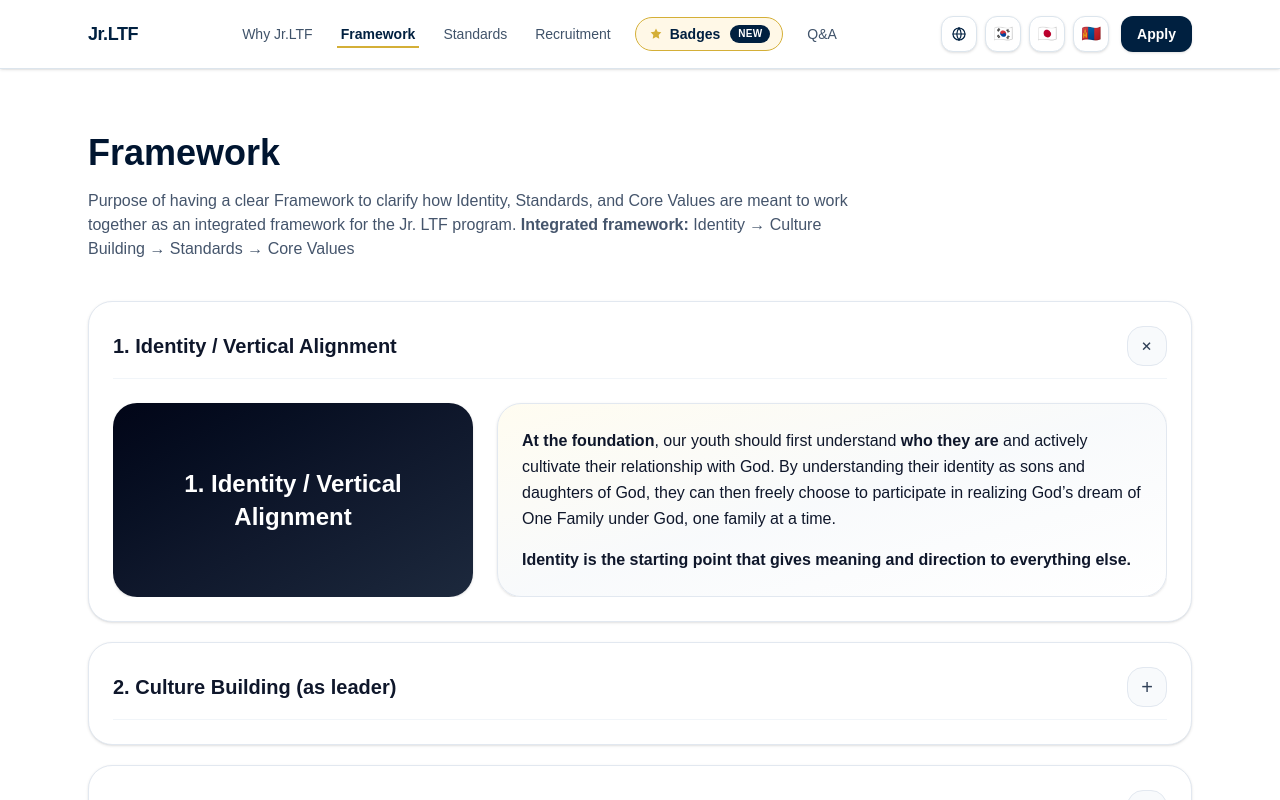
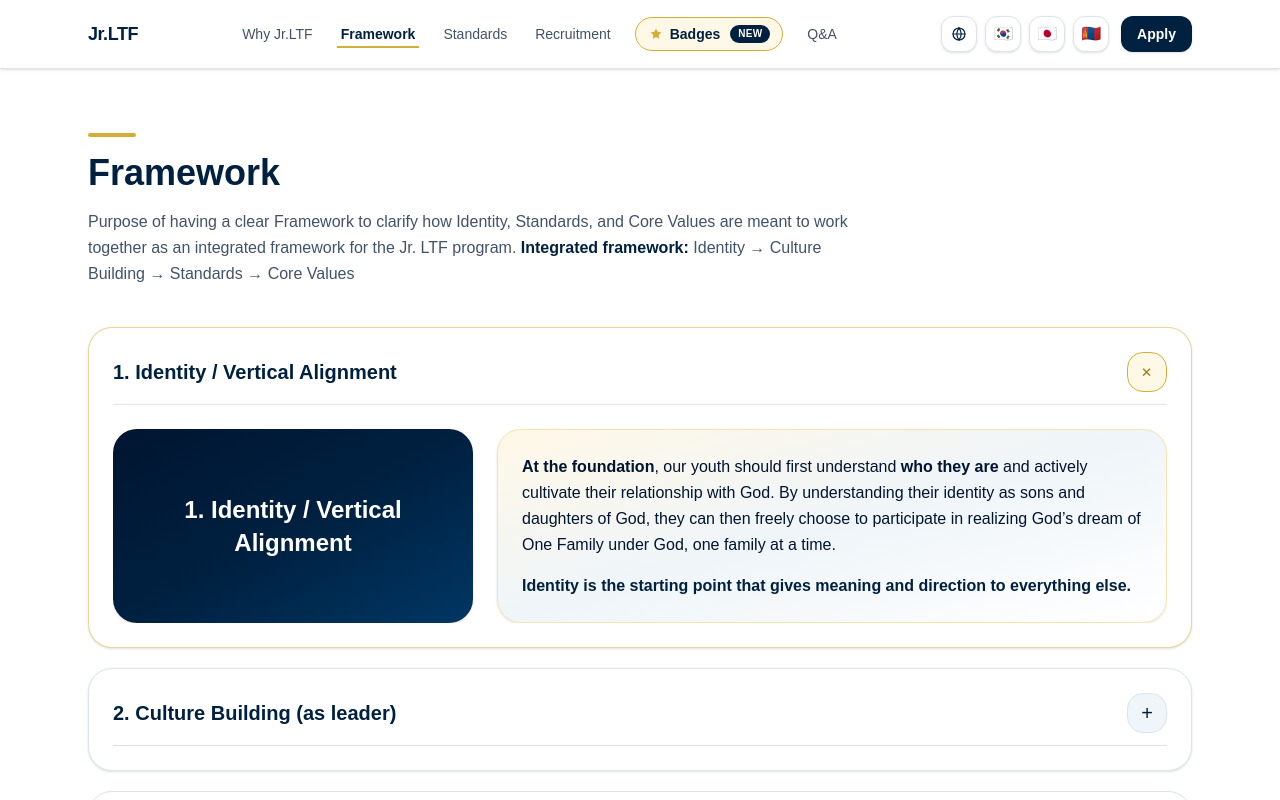
Before and after one commit to nyamkadorj/jrltf-site, a Next.js app: page /framework in a window 1280 px wide. Shown: the top 800 px of the page. Built offline with nearby package versions, Linux system fonts and the light colour scheme.

Commit message:
Update Jr.LTF Framework colors

```diff
--- a/src/app/framework/page.tsx
+++ b/src/app/framework/page.tsx
@@ -1,4 +1,4 @@
-// src/app/framework/page.tsx
+
 "use client";
 
 import React from "react";
@@ -43,9 +43,18 @@ const STANDARDS_LINKS = [
     label: "3. Self-Discipline (Self-mastery; cultivation of gratitude, humility)",
     href: "/standards#self-discipline-self-mastery",
   },
-  { label: "4. Growth through Challenge", href: "/standards#growth-through-challenge" },
-  { label: "5. Role Model / Excellence", href: "/standards#role-model-excellence" },
-  { label: "6. Parents’ Leadership role", href: "/standards#parents-leadership-role" },
+  {
+    label: "4. Growth through Challenge",
+    href: "/standards#growth-through-challenge",
+  },
+  {
+    label: "5. Role Model / Excellence",
+    href: "/standards#role-model-excellence",
+  },
+  {
+    label: "6. Parents’ Leadership role",
+    href: "/standards#parents-leadership-role",
+  },
 ];
 
 type CoreValue = {
@@ -97,19 +106,25 @@ export default function FrameworkPage() {
   const [openId, setOpenId] = React.useState<number>(1);
 
   return (
-    <div className="mx-auto max-w-6xl px-6 py-16">
+    <div className="mx-auto max-w-6xl px-6 py-16 text-[#001530]">
       {/* Header */}
       <motion.div {...inView(0)} className="max-w-3xl">
-        <h1 className="text-4xl font-bold">Framework</h1>
-        <p className="mt-4 text-slate-600">
+        <div className="mb-4 h-1 w-12 rounded-full bg-[#D4AF37]" />
+
+        <h1 className="text-4xl font-bold text-[#002040]">
+          Framework
+        </h1>
+
+        <p className="mt-4 leading-relaxed text-[#40536A]">
           Purpose of having a clear Framework to clarify how Identity, Standards, and Core Values are
           meant to work together as an integrated framework for the Jr. LTF program.{" "}
-          <b>Integrated framework:</b> Identity → Culture Building → Standards → Core Values
+          <b className="text-[#002040]">Integrated framework:</b>{" "}
+          Identity → Culture Building → Standards → Core Values
         </p>
       </motion.div>
 
       <div className="mt-10 space-y-5">
-        {/* 1 */}
+        {/* 1. Identity */}
         <FrameworkCard
           id={1}
           openId={openId}
@@ -119,21 +134,23 @@ export default function FrameworkPage() {
         >
           <div className="grid gap-6 lg:grid-cols-[360px_1fr]">
             <DarkBlock title={`1. Identity / Vertical\nAlignment`} />
+
             <AccentBlock>
-              <p className="leading-relaxed text-slate-900">
+              <p className="leading-relaxed text-[#001530]">
                 <b>At the foundation</b>, our youth should first understand <b>who they are</b> and
                 actively cultivate their relationship with God. By understanding their identity as
                 sons and daughters of God, they can then freely choose to participate in realizing
                 God’s dream of One Family under God, one family at a time.
               </p>
-              <p className="mt-4 font-semibold text-slate-900">
+
+              <p className="mt-4 font-semibold text-[#002040]">
                 Identity is the starting point that gives meaning and direction to everything else.
               </p>
             </AccentBlock>
           </div>
         </FrameworkCard>
 
-        {/* 2 */}
+        {/* 2. Culture Building */}
         <FrameworkCard
           id={2}
           openId={openId}
@@ -145,7 +162,7 @@ export default function FrameworkPage() {
             <DarkBlock title={`2. Culture Building\n(as leader)`} />
 
             <AccentBlock className="flex items-center justify-center text-center">
-              <p className="text-base font-medium leading-relaxed text-slate-900">
+              <p className="text-base font-medium leading-relaxed text-[#002040]">
                 As sons and daughters of God, we are actively{" "}
                 <b>participating in creating a shift in culture.</b>
               </p>
@@ -155,11 +172,13 @@ export default function FrameworkPage() {
               <WhitePill>
                 <b>A culture</b> where God is at the center
               </WhitePill>
+
               <WhitePill>
                 <b>A culture</b> where we are motivated to live for the sake of others{" "}
                 <b>(culture of heart)</b> and a culture of excellence (the driver to do and be our
                 best for heavenly father).
               </WhitePill>
+
               <WhitePill>
                 <b>A culture</b> where we are living to embody God’s truth, righteousness, goodness
                 and True Love in our everyday life.
@@ -168,7 +187,7 @@ export default function FrameworkPage() {
           </div>
         </FrameworkCard>
 
-        {/* 3 */}
+        {/* 3. Standards */}
         <FrameworkCard
           id={3}
           openId={openId}
@@ -180,11 +199,12 @@ export default function FrameworkPage() {
             <DarkBlock title="3. Standards" />
 
             <AccentBlock className="text-center">
-              <p className="leading-relaxed text-slate-900">
+              <p className="leading-relaxed text-[#001530]">
                 The Jr.LTF Program is <b>guided by clear standards</b> that support our youth in
                 growing <b>as true sons and daughters of God.</b>
               </p>
-              <p className="mt-4 leading-relaxed text-slate-900">
+
+              <p className="mt-4 leading-relaxed text-[#001530]">
                 These standards help them take ownership of God’s will and develop as leaders who
                 are prepared to bring positive transformation to society.
               </p>
@@ -200,7 +220,7 @@ export default function FrameworkPage() {
           </div>
         </FrameworkCard>
 
-        {/* 4 */}
+        {/* 4. Core Values Framework */}
         <FrameworkCard
           id={4}
           openId={openId}
@@ -212,28 +232,31 @@ export default function FrameworkPage() {
             <DarkBlock title={`4. Core Values\nFramework`} />
 
             <AccentBlock className="text-center">
-              <p className="leading-relaxed text-slate-900">
+              <p className="leading-relaxed text-[#001530]">
                 <b>The Core Values framework is a simple yet profound way</b> to live out these
                 standards on a daily basis.
               </p>
-              <p className="mt-4 leading-relaxed text-slate-900">
+
+              <p className="mt-4 leading-relaxed text-[#001530]">
                 The 4 core values—serve as the framework for both the education we provide
                 (cognitive &amp; experiential) and the culture of heart we seek to build.
               </p>
-              <p className="mt-4 leading-relaxed text-slate-900">
+
+              <p className="mt-4 leading-relaxed text-[#001530]">
                 <b>Through practicing these values</b>, our youth learn to become change-makers and
                 leaders who embody God’s ideal in their homes, schools, communities, and ultimately
                 in society.
               </p>
             </AccentBlock>
 
-            {/* ✅ RESIZE FOR WEB:
-                - Match the height of the right column to the left column visually
-                - Use an even 4-row layout on lg screens (fills space)
-                - Reduce padding a bit so everything fits “inside the big block” area */}
+            {/* Four evenly sized Core Value cards on desktop */}
             <div className="grid gap-2 lg:h-full lg:grid-rows-4">
               {CORE_VALUES.map((v) => (
-                <CoreValueHoverCard key={v.label} label={v.label} bullets={v.bullets} />
+                <CoreValueHoverCard
+                  key={v.label}
+                  label={v.label}
+                  bullets={v.bullets}
+                />
               ))}
             </div>
           </div>
@@ -243,7 +266,7 @@ export default function FrameworkPage() {
   );
 }
 
-/* ---------- Expandable Card ---------- */
+/* ---------------- Expandable Framework Card ---------------- */
 
 function FrameworkCard({
   id,
@@ -265,20 +288,30 @@ function FrameworkCard({
   return (
     <motion.section
       {...inView(delay)}
-      className="rounded-3xl border border-slate-200 bg-white p-6 shadow-sm"
+      className={`rounded-3xl border bg-white p-6 shadow-sm transition-colors duration-300 ${
+        isOpen
+          ? "border-[#D4AF37]/50"
+          : "border-[#DCE5ED] hover:border-[#D4AF37]/50"
+      }`}
     >
       <button
         type="button"
         onClick={() => setOpenId(isOpen ? 0 : id)}
-        className="w-full"
+        className="w-full text-left"
         aria-expanded={isOpen}
       >
         <div className="flex items-center justify-between gap-4">
-          <h2 className="text-left text-lg font-semibold text-slate-900 md:text-xl">
+          <h2 className="text-lg font-semibold text-[#002040] md:text-xl">
             {title}
           </h2>
 
-          <span className="grid h-10 w-10 place-items-center rounded-2xl border border-slate-200 bg-slate-50 text-slate-700 transition-all duration-700 ease-[cubic-bezier(0.22,1,0.36,1)]">
+          <span
+            className={`grid h-10 w-10 shrink-0 place-items-center rounded-2xl border transition-all duration-700 ease-[cubic-bezier(0.22,1,0.36,1)] ${
+              isOpen
+                ? "border-[#D4AF37] bg-[#FFF8E7] text-[#A77D1E]"
+                : "border-[#DCE5ED] bg-[#EFF5F9] text-[#002040]"
+            }`}
+          >
             <span
               className={[
                 "text-xl leading-none transition-transform duration-[900ms] ease-[cubic-bezier(0.22,1,0.36,1)]",
@@ -290,7 +323,7 @@ function FrameworkCard({
           </span>
         </div>
 
-        <div className="mt-3 h-px w-full bg-slate-100" />
+        <div className="mt-3 h-px w-full bg-[#DCE5ED]" />
       </button>
 
       <AnimatePresence initial={false}>
@@ -308,9 +341,17 @@ function FrameworkCard({
               animate={{
                 opacity: 1,
                 y: 0,
-                transition: { duration: 0.65, ease: EASE, delay: 0.12 },
+                transition: {
+                  duration: 0.65,
+                  ease: EASE,
+                  delay: 0.12,
+                },
               }}
-              exit={{ opacity: 0, y: 8, transition: { duration: 0.25, ease: EASE } }}
+              exit={{
+                opacity: 0,
+                y: 8,
+                transition: { duration: 0.25, ease: EASE },
+              }}
               className="pt-6"
             >
               {children}
@@ -322,18 +363,17 @@ function FrameworkCard({
   );
 }
 
-/* ---------- UI blocks ---------- */
+/* ---------------- UI Blocks ---------------- */
 
 function DarkBlock({ title }: { title: string }) {
   return (
     <motion.div
       {...inView(0)}
-      className={[
-        "flex min-h-[140px] items-center justify-center rounded-3xl px-6 py-10 text-center text-2xl font-bold leading-snug text-white shadow-sm",
-        "bg-gradient-to-br from-slate-950 via-slate-900 to-slate-800",
-      ].join(" ")}
+      className="flex min-h-[140px] items-center justify-center rounded-3xl bg-gradient-to-br from-[#001530] via-[#002040] to-[#003764] px-6 py-10 text-center text-2xl font-bold leading-snug text-white shadow-sm"
     >
-      <span className="whitespace-pre-line">{title}</span>
+      <span className="whitespace-pre-line">
+        {title}
+      </span>
     </motion.div>
   );
 }
@@ -349,8 +389,7 @@ function AccentBlock({
     <motion.div
       {...inView(0)}
       className={[
-        "rounded-3xl border px-6 py-6 shadow-sm",
-        "border-slate-200 bg-gradient-to-br from-amber-50/70 via-slate-50 to-white",
+        "rounded-3xl border border-[#F4E5AE] bg-gradient-to-br from-[#FFF8E7] via-[#EFF5F9] to-white px-6 py-6 shadow-sm",
         className,
       ].join(" ")}
     >
@@ -370,7 +409,7 @@ function WhitePill({
     <motion.div
       {...inView(0)}
       className={[
-        "rounded-2xl border border-slate-200 bg-white px-6 py-4 text-sm leading-relaxed text-slate-900 shadow-sm",
+        "rounded-2xl border border-[#DCE5ED] bg-white px-6 py-4 text-sm leading-relaxed text-[#002040] shadow-sm transition-all duration-200 hover:border-[#D4AF37]/50 hover:shadow-md",
         className,
       ].join(" ")}
     >
@@ -390,16 +429,19 @@ function ClickableMiniPill({
     <Link
       href={href}
       className={[
-        "group block rounded-2xl border border-slate-200 bg-white px-5 py-4 text-sm leading-relaxed text-slate-900 shadow-sm",
+        "group block rounded-2xl border border-[#DCE5ED] bg-white px-5 py-4 text-sm leading-relaxed text-[#002040] shadow-sm",
         "transition-all duration-200 ease-[cubic-bezier(0.22,1,0.36,1)]",
-        "hover:-translate-y-[1px] hover:border-slate-300 hover:bg-slate-50 hover:shadow-md",
+        "hover:-translate-y-[1px] hover:border-[#D4AF37] hover:bg-[#FFF8E7] hover:shadow-md",
         "active:translate-y-0 active:shadow-sm",
-        "focus:outline-none focus-visible:ring-2 focus-visible:ring-slate-300 focus-visible:ring-offset-2",
+        "focus:outline-none focus-visible:ring-2 focus-visible:ring-[#D4AF37] focus-visible:ring-offset-2",
       ].join(" ")}
     >
       <div className="flex items-center justify-between gap-3">
-        <span className="text-center font-medium">{children}</span>
-        <span className="shrink-0 text-slate-400 transition-transform duration-200 group-hover:translate-x-0.5 group-hover:text-slate-600">
+        <span className="text-center font-medium">
+          {children}
+        </span>
+
+        <span className="shrink-0 text-[#A77D1E] transition-transform duration-200 group-hover:translate-x-0.5">
           →
         </span>
       </div>
@@ -407,7 +449,8 @@ function ClickableMiniPill({
   );
 }
 
-/* ✅ UPDATED sizing so the 4 blocks “fit” nicely on web (desktop) */
+/* ---------------- Core Value Cards ---------------- */
+
 function CoreValueHoverCard({
   label,
   bullets,
@@ -420,28 +463,28 @@ function CoreValueHoverCard({
       <button
         type="button"
         className={[
-          "w-full lg:h-full rounded-2xl border border-slate-200 bg-white",
-          // tighter padding on desktop
+          "w-full rounded-2xl border border-[#DCE5ED] bg-white lg:h-full",
           "px-4 py-3 md:px-5 md:py-3.5 lg:px-4 lg:py-3",
           "text-left shadow-sm",
           "transition-all duration-200 ease-[cubic-bezier(0.22,1,0.36,1)]",
-          "hover:-translate-y-[1px] hover:border-slate-300 hover:bg-slate-50 hover:shadow-md",
+          "hover:-translate-y-[1px] hover:border-[#D4AF37] hover:bg-[#FFF8E7] hover:shadow-md",
           "active:translate-y-0 active:shadow-sm",
-          "focus:outline-none focus-visible:ring-2 focus-visible:ring-slate-300 focus-visible:ring-offset-2",
+          "focus:outline-none focus-visible:ring-2 focus-visible:ring-[#D4AF37] focus-visible:ring-offset-2",
         ].join(" ")}
         aria-label={label}
       >
         <div className="flex h-full items-center justify-between gap-3">
-          <span className="text-[14px] font-semibold leading-snug text-slate-900 md:text-[15px]">
+          <span className="text-[14px] font-semibold leading-snug text-[#002040] md:text-[15px]">
             {label}
           </span>
-          <span className="shrink-0 text-slate-400 transition-transform duration-200 group-hover:translate-x-0.5 group-hover:text-slate-600">
+
+          <span className="shrink-0 text-[#A77D1E] transition-transform duration-200 group-hover:translate-x-0.5">
             ↗
           </span>
         </div>
       </button>
 
-      {/* Desktop hover panel */}
+      {/* Desktop hover details */}
       <div
         className={[
           "pointer-events-none absolute right-0 top-1/2 z-20 hidden w-[520px] -translate-y-1/2 lg:block",
@@ -449,11 +492,12 @@ function CoreValueHoverCard({
           "group-hover:opacity-100 group-focus-within:opacity-100",
         ].join(" ")}
       >
-        <div className="rounded-2xl border border-slate-200 bg-white p-5 shadow-xl">
-          <p className="text-xs font-bold uppercase tracking-[0.22em] text-slate-500">
+        <div className="rounded-2xl border border-[#D4AF37]/40 bg-white p-5 shadow-xl">
+          <p className="text-xs font-bold uppercase tracking-[0.22em] text-[#A77D1E]">
             {label}
           </p>
-          <ul className="mt-3 list-disc space-y-2 pl-5 text-sm text-slate-700">
+
+          <ul className="mt-3 list-disc space-y-2 pl-5 text-sm text-[#40536A]">
             {bullets.map((b, idx) => (
               <li key={idx}>{b}</li>
             ))}
@@ -461,12 +505,13 @@ function CoreValueHoverCard({
         </div>
       </div>
 
-      {/* Mobile details (unchanged) */}
-      <div className="mt-3 rounded-2xl border border-slate-200 bg-slate-50 p-4 lg:hidden">
-        <p className="text-xs font-bold uppercase tracking-[0.22em] text-slate-500">
+      {/* Mobile details */}
+      <div className="mt-3 rounded-2xl border border-[#F4E5AE] bg-[#FFF8E7] p-4 lg:hidden">
+        <p className="text-xs font-bold uppercase tracking-[0.22em] text-[#A77D1E]">
           {label}
         </p>
-        <ul className="mt-3 list-disc space-y-2 pl-5 text-sm text-slate-700">
+
+        <ul className="mt-3 list-disc space-y-2 pl-5 text-sm text-[#40536A]">
           {bullets.map((b, idx) => (
             <li key={idx}>{b}</li>
           ))}
```
